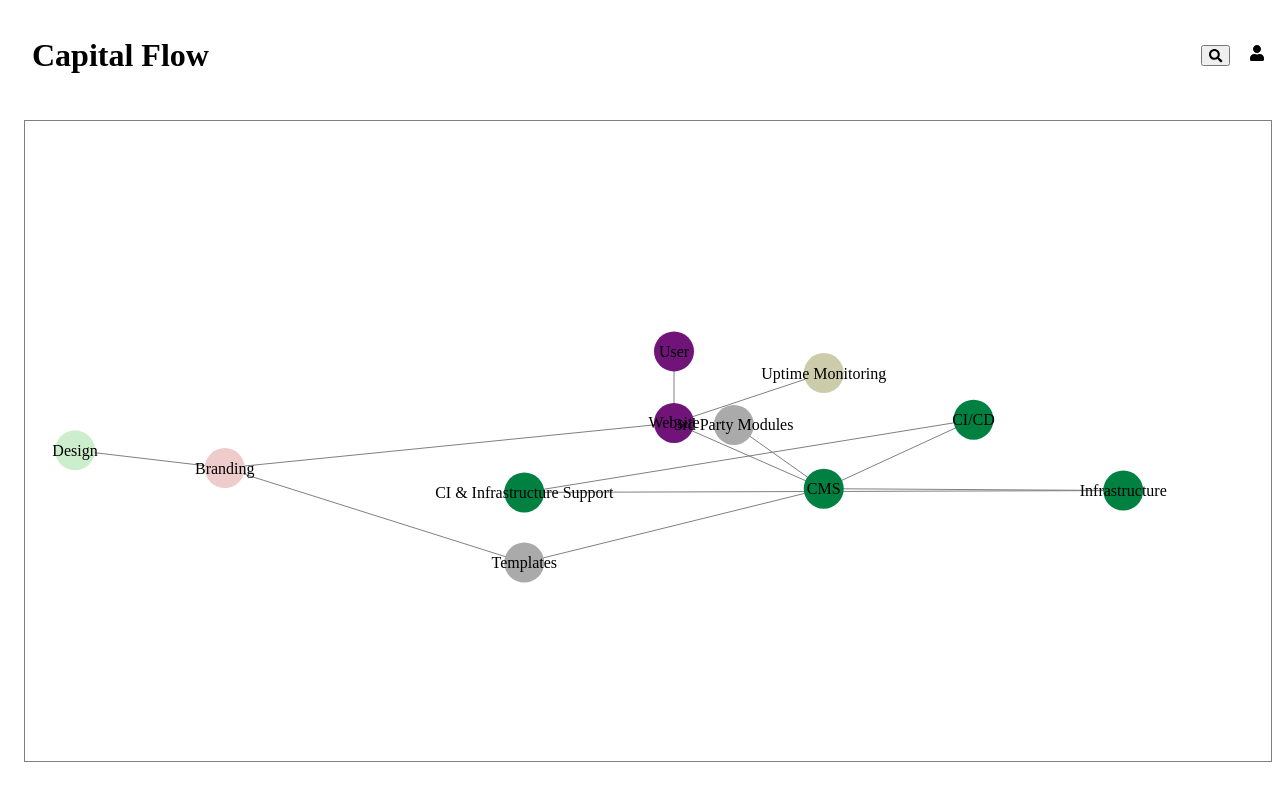
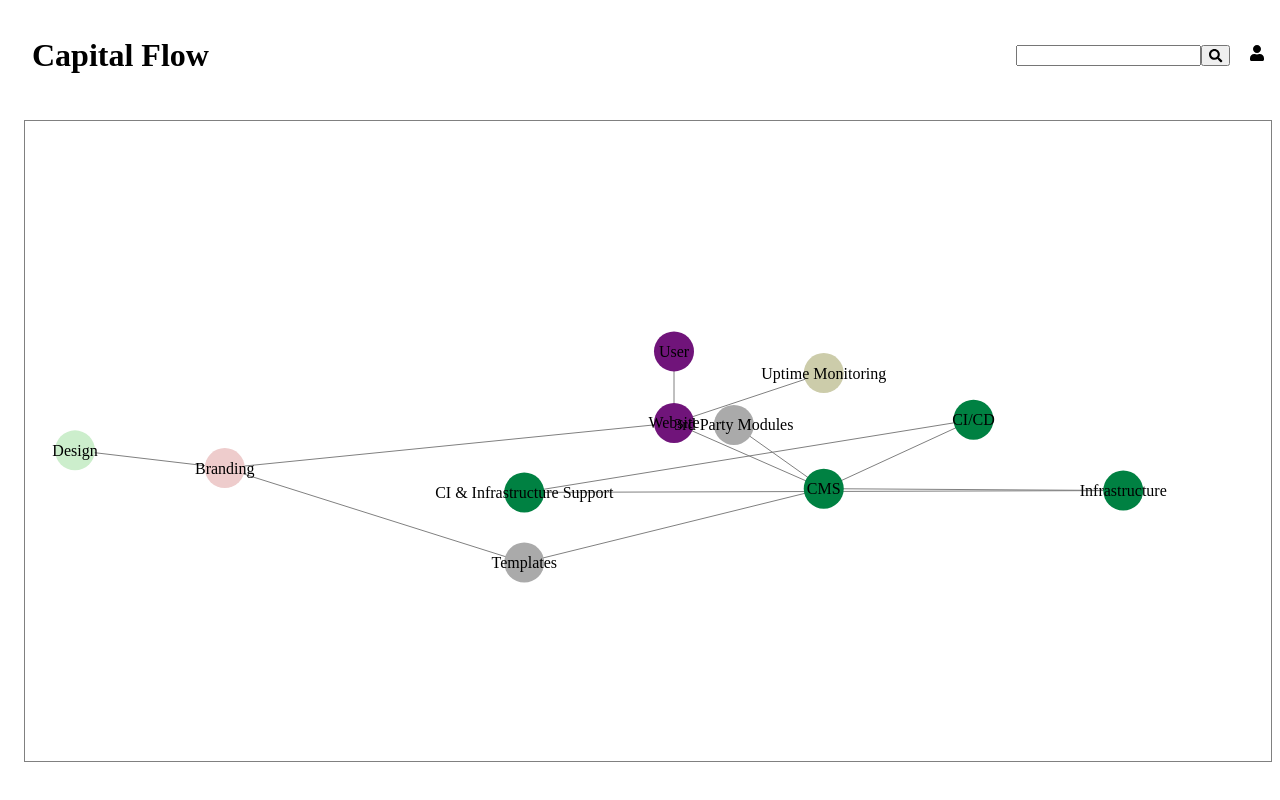
Before and after one commit to dimonge/components-graph, a React (Create React App) app in the folder components-graph/: page / in a window 1280 px wide. Shown: the top 800 px of the page. Built offline with nearby package versions, Linux system fonts and the light colour scheme.

Commit message:
refactoring the app

```diff
--- a/components-graph/src/App.css
+++ b/components-graph/src/App.css
@@ -22,6 +22,7 @@ body {
 .header__action-searchIcon {
   display: none;
 }
+
 @media only screen and (max-width: 320px) {
   .container {
     border: 0;
--- a/components-graph/src/components/Search/SearchInput.tsx
+++ b/components-graph/src/components/Search/SearchInput.tsx
@@ -18,7 +18,7 @@ function SearchInput({ toggleSearch, onClick }: any) {
     setText(event.target.value);
   };
 
-  const isInputVisible = toggleSearch; //|| width > MOBILE_WIDTH_SIZE;
+  const isInputVisible = toggleSearch || width > MOBILE_WIDTH_SIZE;
   const searchInput = isInputVisible && (
     <div>
       <input value={text} onChange={handleChange} />
--- a/components-graph/src/components/Search/index.tsx
+++ b/components-graph/src/components/Search/index.tsx
@@ -5,8 +5,6 @@ import useWindowSize from "../../hooks/useWindowSize";
 
 import "./index.module.css";
 import SearchIcon from "./SearchIcon";
-import { faSearch } from "@fortawesome/free-solid-svg-icons";
-import { FontAwesomeIcon } from "@fortawesome/react-fontawesome";
 import SearchInput from "./SearchInput";
 
 const MOBILE_WIDTH_SIZE = 320;
@@ -22,7 +20,7 @@ function Search({ onChange }: ISearchField) {
   console.log("WIDTH: ", width, width < MOBILE_WIDTH_SIZE);
 
   const mobileSearchButton =
-    width > MOBILE_WIDTH_SIZE ? (
+    width < MOBILE_WIDTH_SIZE ? (
       <button onClick={() => handleToggleSearch(!toggleSearch)}>
         <SearchIcon />
       </button>
```
